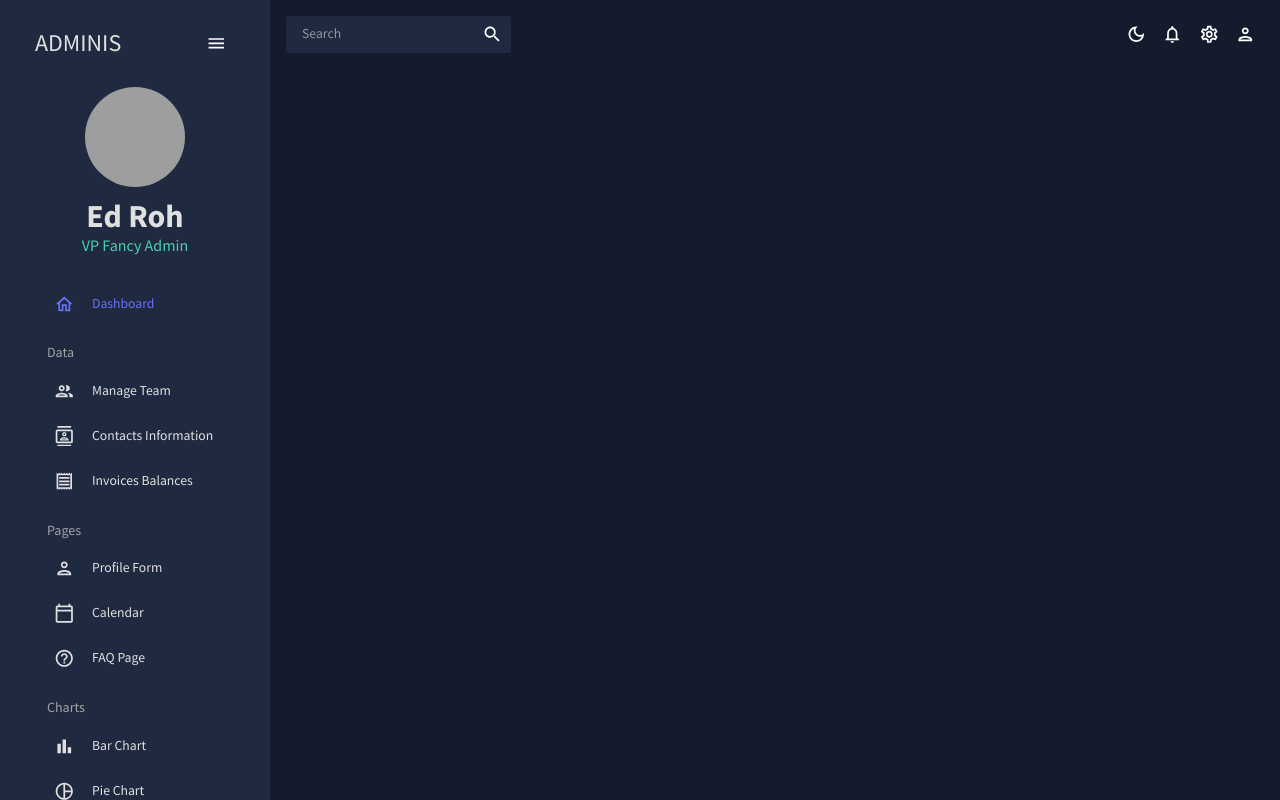
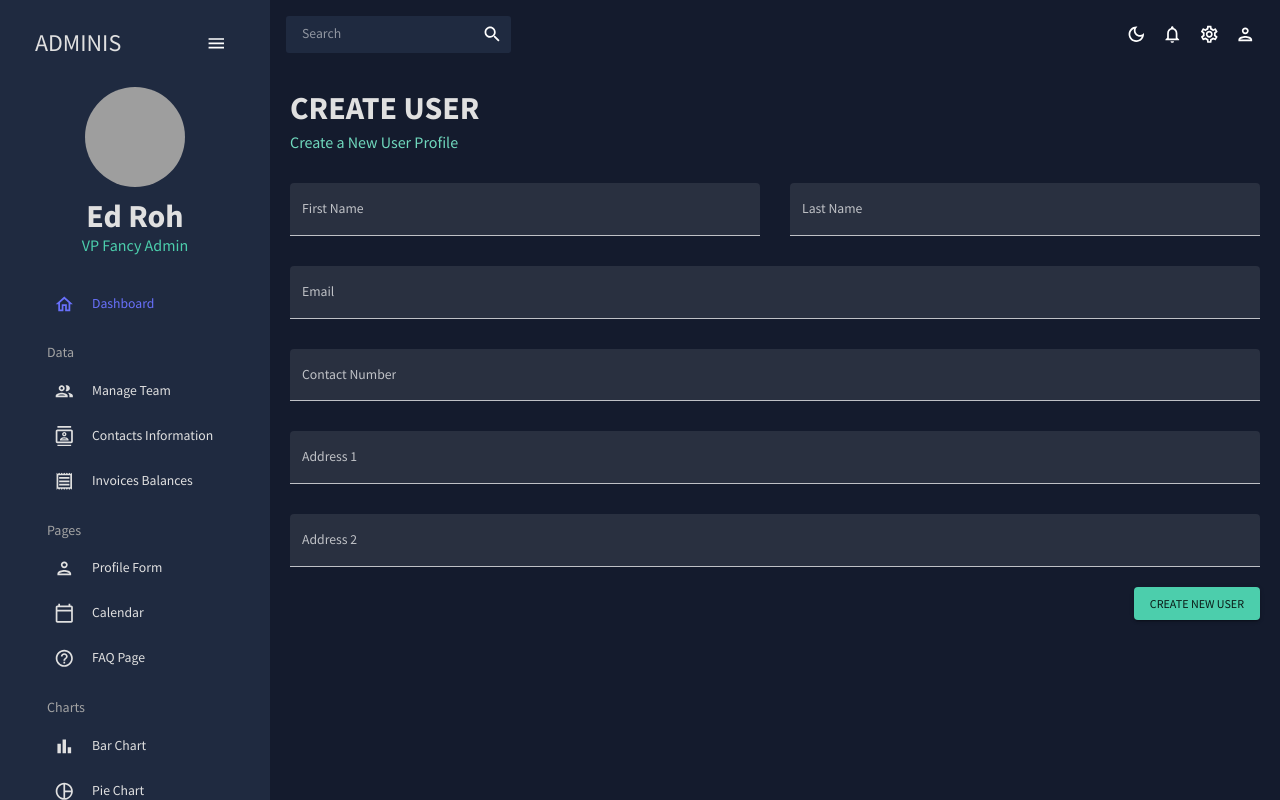
Before and after one commit to orchidenver/mui-admin-dashboard, a React (Create React App) app: page /form in a window 1280 px wide. Built offline with nearby package versions, Linux system fonts and the light colour scheme; grey boxes are pictures that could not be loaded.

Commit message:
form & validation added

```diff
--- a/src/App.js
+++ b/src/App.js
@@ -7,7 +7,7 @@
 import Invoices from "./pages/invoices";
 import Contacts from "./pages/contacts";
 // import Bar from "./pages/bar";
-// import Form from "./pages/form";
+import Form from "./pages/form";
 // import Line from "./pages/line";
 // import Pie from "./pages/pie";
 // import FAQ from "./pages/faq";
@@ -32,8 +32,8 @@
               <Route path="/team" element={<Team />} />
               <Route path="/contacts" element={<Contacts />} />
               <Route path="/invoices" element={<Invoices />} />
-              {/* <Route path="/form" element={<Form />} />
-              <Route path="/bar" element={<Bar />} />
+              <Route path="/form" element={<Form />} />
+              {/* <Route path="/bar" element={<Bar />} />
               <Route path="/pie" element={<Pie />} />
               <Route path="/line" element={<Line />} />
               <Route path="/faq" element={<FAQ />} />
--- /dev/null
+++ b/src/pages/form/index.js
@@ -0,0 +1,155 @@
+import { Box, Button, TextField } from "@mui/material";
+import { Formik } from "formik";
+import * as yup from "yup";
+import useMediaQuery from "@mui/material/useMediaQuery";
+import Header from "../../components/Header";
+
+const phoneRegExp =
+    /^((\+[1-9]{1,4}[ -]?)|(\([0-9]{2,3}\)[ -]?)|([0-9]{2,4})[ -]?)*?[0-9]{3,4}[ -]?[0-9]{3,4}$/;
+
+const checkoutSchema = yup.object().shape({
+    firstName: yup.string().required("required"),
+    lastName: yup.string().required("required"),
+    email: yup.string().email("invalid email").required("required"),
+    contact: yup
+        .string()
+        .matches(phoneRegExp, "Phone number is not valid")
+        .required("required"),
+    address1: yup.string().required("required"),
+    address2: yup.string().required("required"),
+});
+
+const initialValues = {
+    firstName: "",
+    lastName: "",
+    email: "",
+    contact: "",
+    address1: "",
+    address2: "",
+};
+
+const Form = () => {
+    const isNonMobile = useMediaQuery("(min-width:600px)");
+
+    const handleFormSubmit = (values) => {
+        console.log(values);
+    };
+
+    return (
+        <Box m="20px">
+            <Header title="CREATE USER" subtitle="Create a New User Profile" />
+
+            <Formik
+                onSubmit={handleFormSubmit}
+                initialValues={initialValues}
+                validationSchema={checkoutSchema}
+            >
+                {({
+                    values,
+                    errors,
+                    touched,
+                    handleBlur,
+                    handleChange,
+                    handleSubmit,
+                }) => (
+                    <form onSubmit={handleSubmit}>
+                        <Box
+                            display="grid"
+                            gap="30px"
+                            gridTemplateColumns="repeat(4, minmax(0, 1fr))"
+                            sx={{
+                                "& > div": { gridColumn: isNonMobile ? undefined : "span 4" },
+                            }}
+                        >
+                            <TextField
+                                fullWidth
+                                variant="filled"
+                                type="text"
+                                label="First Name"
+                                onBlur={handleBlur}
+                                onChange={handleChange}
+                                value={values.firstName}
+                                name="firstName"
+                                error={!!touched.firstName && !!errors.firstName}
+                                helperText={touched.firstName && errors.firstName}
+                                sx={{ gridColumn: "span 2" }}
+                            />
+                            <TextField
+                                fullWidth
+                                variant="filled"
+                                type="text"
+                                label="Last Name"
+                                onBlur={handleBlur}
+                                onChange={handleChange}
+                                value={values.lastName}
+                                name="lastName"
+                                error={!!touched.lastName && !!errors.lastName}
+                                helperText={touched.lastName && errors.lastName}
+                                sx={{ gridColumn: "span 2" }}
+                            />
+                            <TextField
+                                fullWidth
+                                variant="filled"
+                                type="text"
+                                label="Email"
+                                onBlur={handleBlur}
+                                onChange={handleChange}
+                                value={values.email}
+                                name="email"
+                                error={!!touched.email && !!errors.email}
+                                helperText={touched.email && errors.email}
+                                sx={{ gridColumn: "span 4" }}
+                            />
+                            <TextField
+                                fullWidth
+                                variant="filled"
+                                type="text"
+                                label="Contact Number"
+                                onBlur={handleBlur}
+                                onChange={handleChange}
+                                value={values.contact}
+                                name="contact"
+                                error={!!touched.contact && !!errors.contact}
+                                helperText={touched.contact && errors.contact}
+                                sx={{ gridColumn: "span 4" }}
+                            />
+                            <TextField
+                                fullWidth
+                                variant="filled"
+                                type="text"
+                                label="Address 1"
+                                onBlur={handleBlur}
+                                onChange={handleChange}
+                                value={values.address1}
+                                name="address1"
+                                error={!!touched.address1 && !!errors.address1}
+                                helperText={touched.address1 && errors.address1}
+                                sx={{ gridColumn: "span 4" }}
+                            />
+                            <TextField
+                                fullWidth
+                                variant="filled"
+                                type="text"
+                                label="Address 2"
+                                onBlur={handleBlur}
+                                onChange={handleChange}
+                                value={values.address2}
+                                name="address2"
+                                error={!!touched.address2 && !!errors.address2}
+                                helperText={touched.address2 && errors.address2}
+                                sx={{ gridColumn: "span 4" }}
+                            />
+                        </Box>
+                        <Box display="flex" justifyContent="end" mt="20px">
+                            <Button type="submit" color="secondary" variant="contained">
+                                Create New User
+                            </Button>
+                        </Box>
+                    </form>
+                )}
+            </Formik>
+        </Box>
+    );
+};
+
+export default Form;
```
